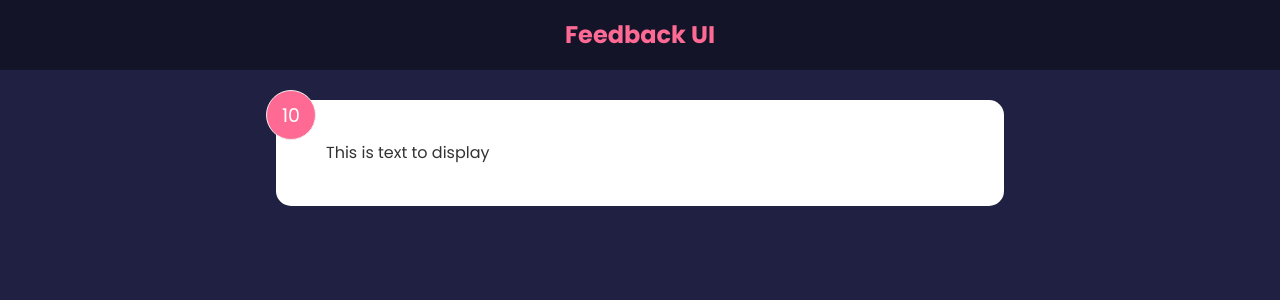
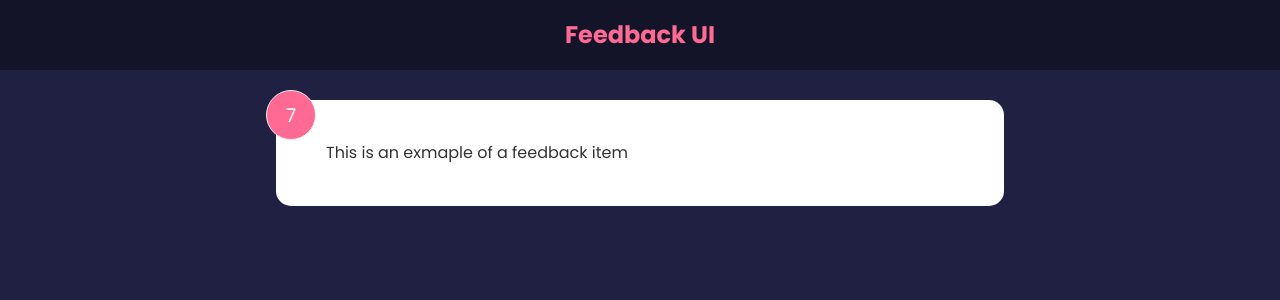
Before and after one commit to enn-dee/feedbackApp-react, a React (Vite) app: page / in a window 1280 px wide. Shown: the top 300 px of the page. Built offline with nearby package versions, Linux system fonts and the light colour scheme.

Commit message:
add useState

```diff
--- a/src/components/FeedbackItem.jsx
+++ b/src/components/FeedbackItem.jsx
@@ -1,11 +1,16 @@
-import {useState} from 'react'
-function FeedbackItem(){
+import { useState } from 'react'
+function FeedbackItem() {
+  const [rating, setRating] = useState(7);
 
-  return(
+  const [text, setText] = useState("This is an exmaple of a feedback item")
+
+  return (
     <div className='card'>
-      <div className='num-display'>10</div>
-      <div className= 'text-display'>This is text to display</div>
+      <div className='num-display'>{rating}</div>
+      <div className='text-display'>{text}</div>
+
     </div>
+
   )
 }
 
```
